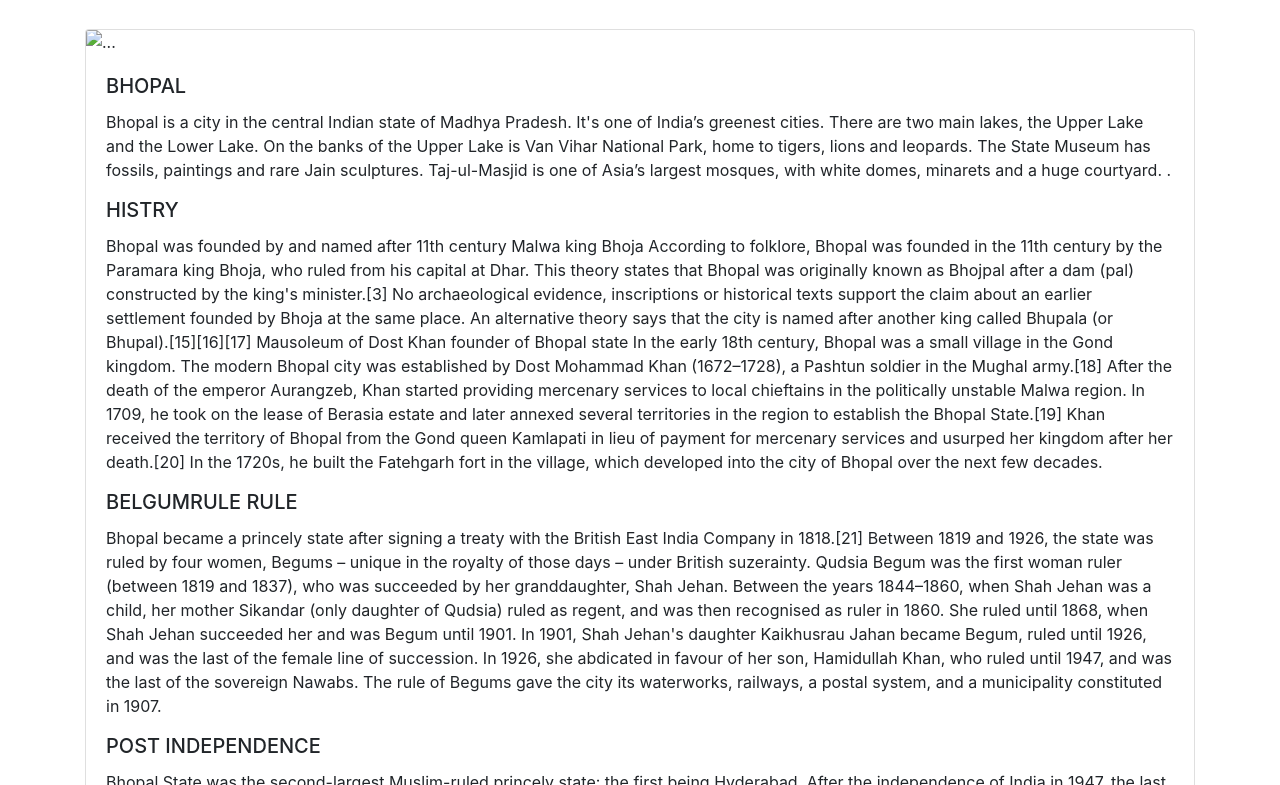
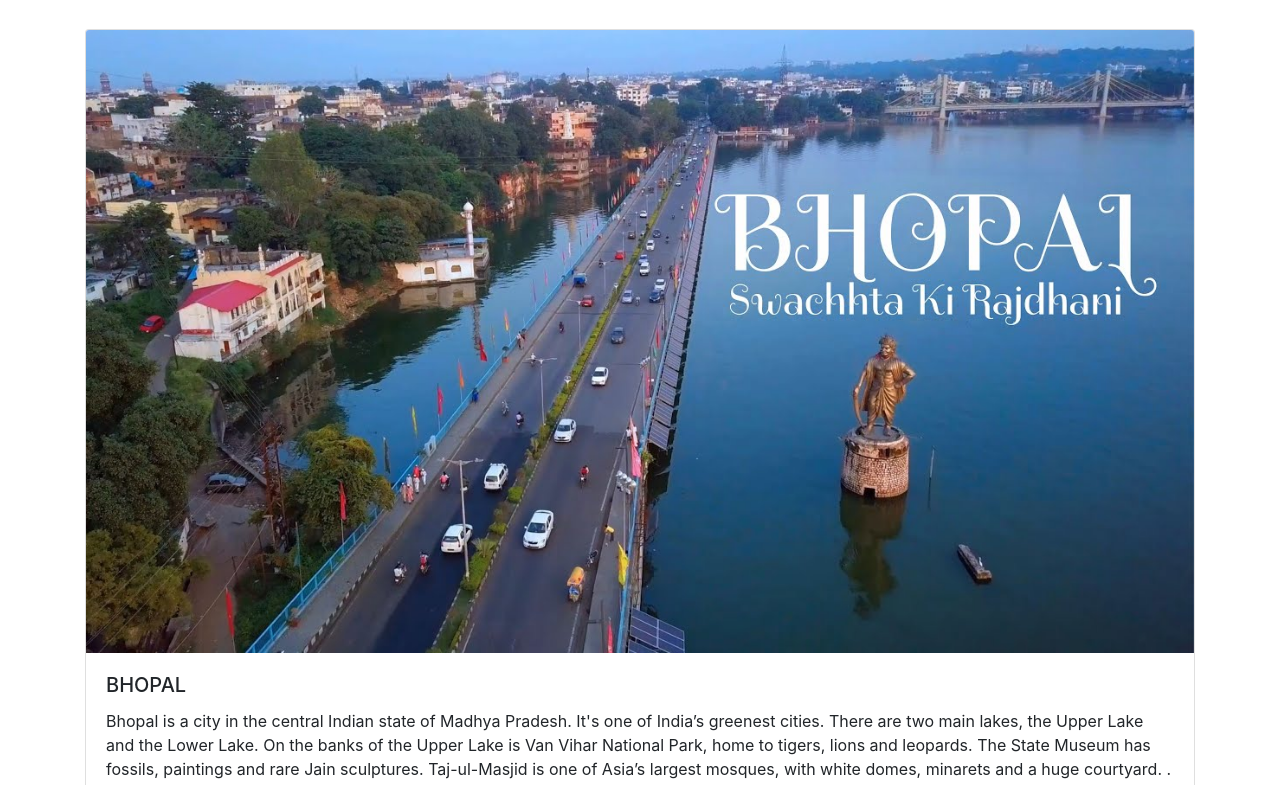
Before and after one commit to tiwarivlog/bhopal_blogs, a plain HTML site: page about.html in a window 1280 px wide. Shown: the part 535-1320 px from the top of the page. Drawn offline with nearby package versions, Linux system fonts and the light colour scheme; files that its build step writes are made by us from their sources.

Commit message:
Update about.html

```diff
--- a/about.html
+++ b/about.html
@@ -68,7 +68,7 @@
       <div class="row">
         <div class="col-12 col-xxl-12 mt-3">
           <div class="card" style="width: 100%;">
-            <img src="images/bhopal4.jpg" class="card-img-top" alt="...">
+            <img src="bhopal4.jpg" class="card-img-top" alt="...">
             <div class="card-body">
               <h5 class="card-title">BHOPAL</h5>
 
```
